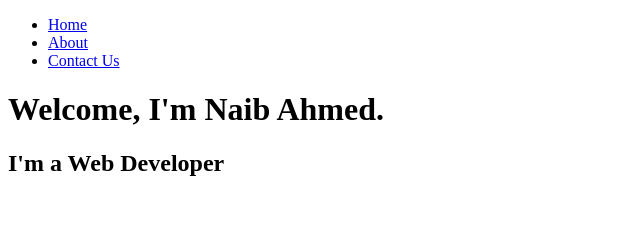
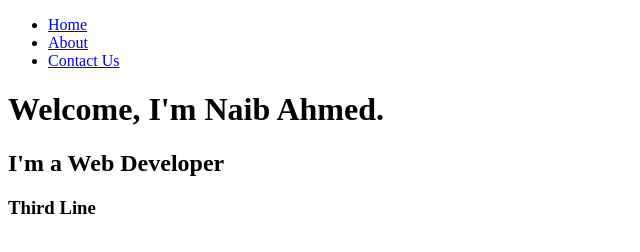
Before and after one commit to naibahmed96/Single-Page-Website, a plain HTML site: page index.html in a window 1280 px wide. Shown: the whole page, without its empty margins (0-640 px from the left). Drawn offline with Linux system fonts and the light colour scheme.

Commit message:
Add H3 tag

```diff
--- a/index.html
+++ b/index.html
@@ -18,6 +18,7 @@
   </header>
   <h1>Welcome, I'm Naib Ahmed.</h1>
   <h2>I'm a Web Developer</h2>
+  <h3>Third Line</h3>
 
 
 </body>
```
